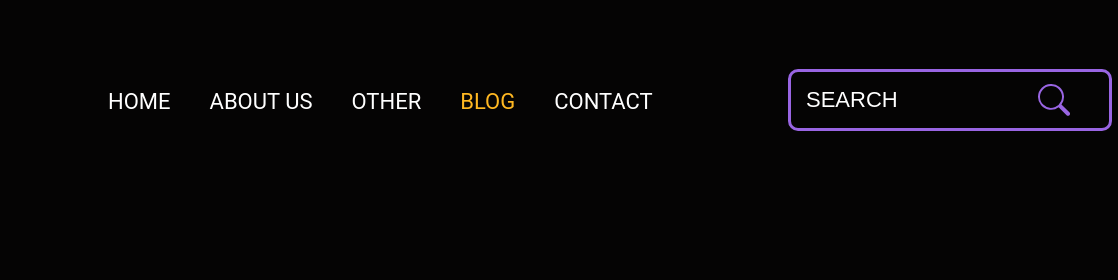
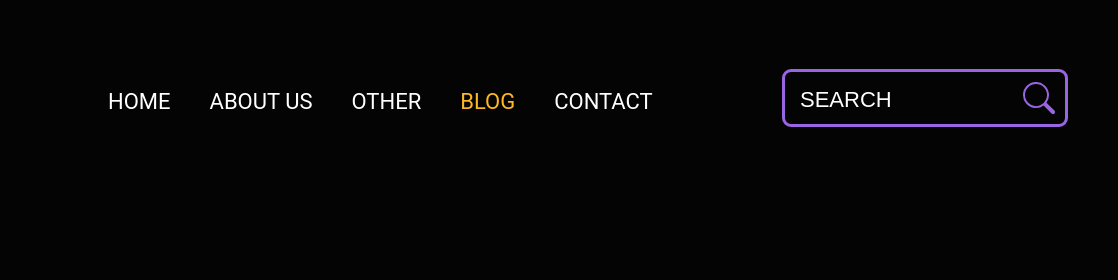
Before and after one commit to yuriykarpoff/Portfolio, a plain HTML site: page index.html in a window 1280 px wide. Shown: the top 280 px of the page, 162-1280 px from the left. Drawn offline with Linux system fonts and the light colour scheme.

Commit message:
edit's block search

```diff
--- a/assets/css/style.css
+++ b/assets/css/style.css
@@ -5,7 +5,6 @@
 * {
     margin: 0;
     padding: 0;
-    box-sizing: border-box;
 }
 
 input {
@@ -46,34 +45,39 @@ input {
     padding-top: 20px;
 }
 
+/* Стилизуем строку поиска */
+
 .search-form {
     width: 280px;
     float: right;
-    position: relative;
+    border: 3px solid #9965e3;
+    border-radius: 9px;
 }
 
-/* Стилизуем строку поиска */
 
-.search-text-input {
-    padding: 15px;
-    border: 3px solid #9965e3;
-    border-radius: 10px;
+
+.search-text {
     background-color: #050404;
+    margin-top: 15px;
+    margin-left: 15px;
+    border: none;
+    max-width: 200px;
     text-transform: uppercase;
     font-size: 22px;
     background-repeat: no-repeat;
     background-position: top 50% right 10px;
     color:#fff;
-    display: block;
+    display: inline-block;
 }
 
 .search-btn {
-    position: absolute;
-    top: 15px;
-    left: 250px;
+    width: 32px;
+    height: 32px;
+    margin: 10px;
     background-color: #050404;
     border: none;
     cursor: pointer;
+    float: right;
 }
 
 input::-webkit-input-placeholder {
--- a/index.html
+++ b/index.html
@@ -23,20 +23,10 @@
         </nav>
 
         <form action="#" name="form_search" class="search-form">
-            <input type="search" placeholder="Search" class="search-text-input">
+            <input type="search" placeholder="Search" class="search-text">
             <button type="submit" class="search-btn">
-                <svg xmlns="http://www.w3.org/2000/svg" width="32" height="31.75" viewBox="0 0 32 31.75">
-                    <defs>
-                      <style>
-                        .cls-1 {
-                          fill: #9965e3;
-                          fill-rule: evenodd;
-                        }
-                      </style>
-                    </defs>
-                    <path id="Vector" class="cls-1" d="M1289.48,91.656a12.844,12.844,0,0,0-2.02-17.428,13.072,13.072,0,0,0-17.66.676,12.843,12.843,0,0,0-.66,17.531,13.059,13.059,0,0,0,17.55,2h0a1.637,1.637,0,0,0,.2.228l7.69,7.645a2.028,2.028,0,0,0,1.42.582,1.99,1.99,0,0,0,1.41-.581,1.967,1.967,0,0,0,0-2.809l-7.7-7.645a1.413,1.413,0,0,0-.23-0.2v0Zm0.52-7.633a10.726,10.726,0,0,1-.84,4.18,10.932,10.932,0,0,1-5.95,5.911,11.056,11.056,0,0,1-11.99-2.368,10.871,10.871,0,0,1,0-15.445,11.061,11.061,0,0,1,15.56,0,10.893,10.893,0,0,1,3.22,7.723h0Z" transform="translate(-1266 -71.125)"/>
-                  </svg>
-              </button>
+                <img src="assets/images/lens.svg" alt="Найти">
+            </button>
         </form>
     </header>
     <main>
```
